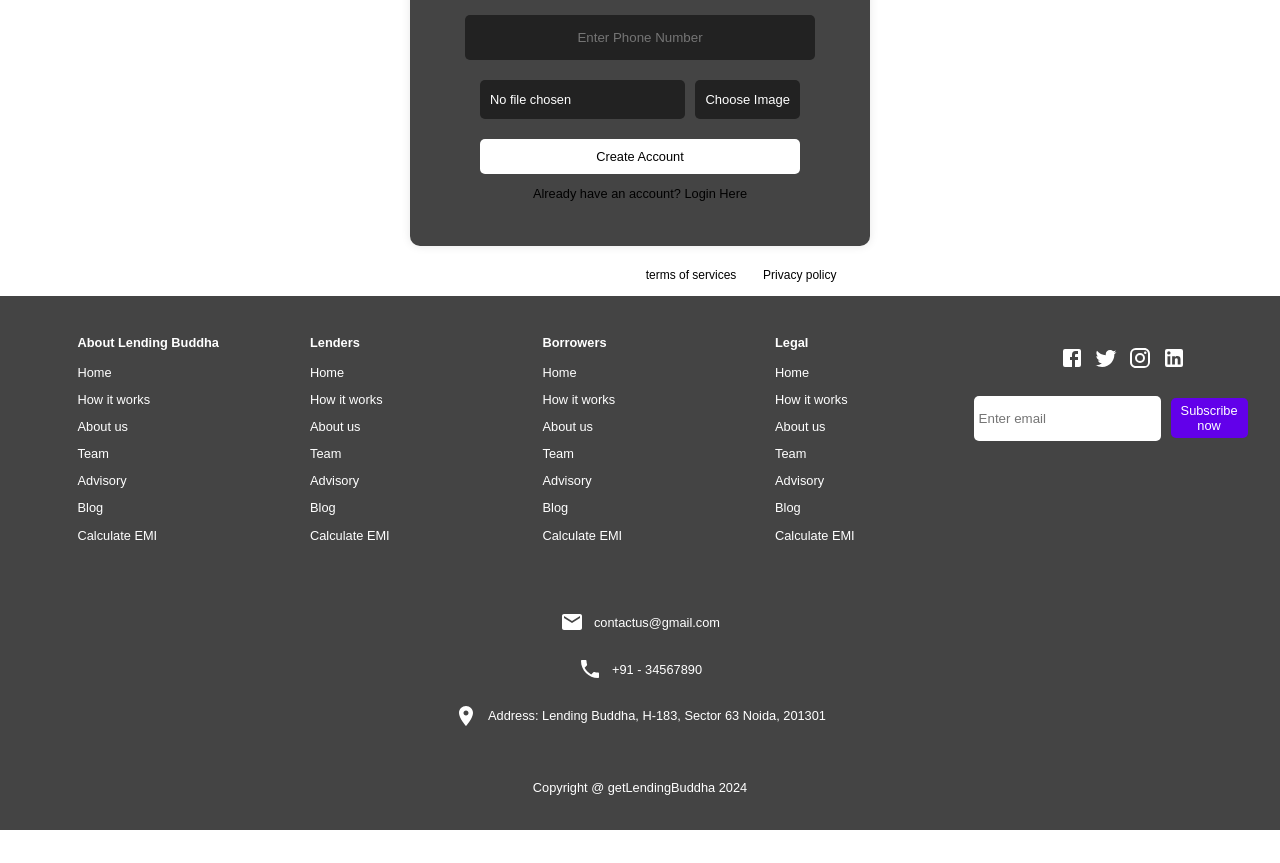
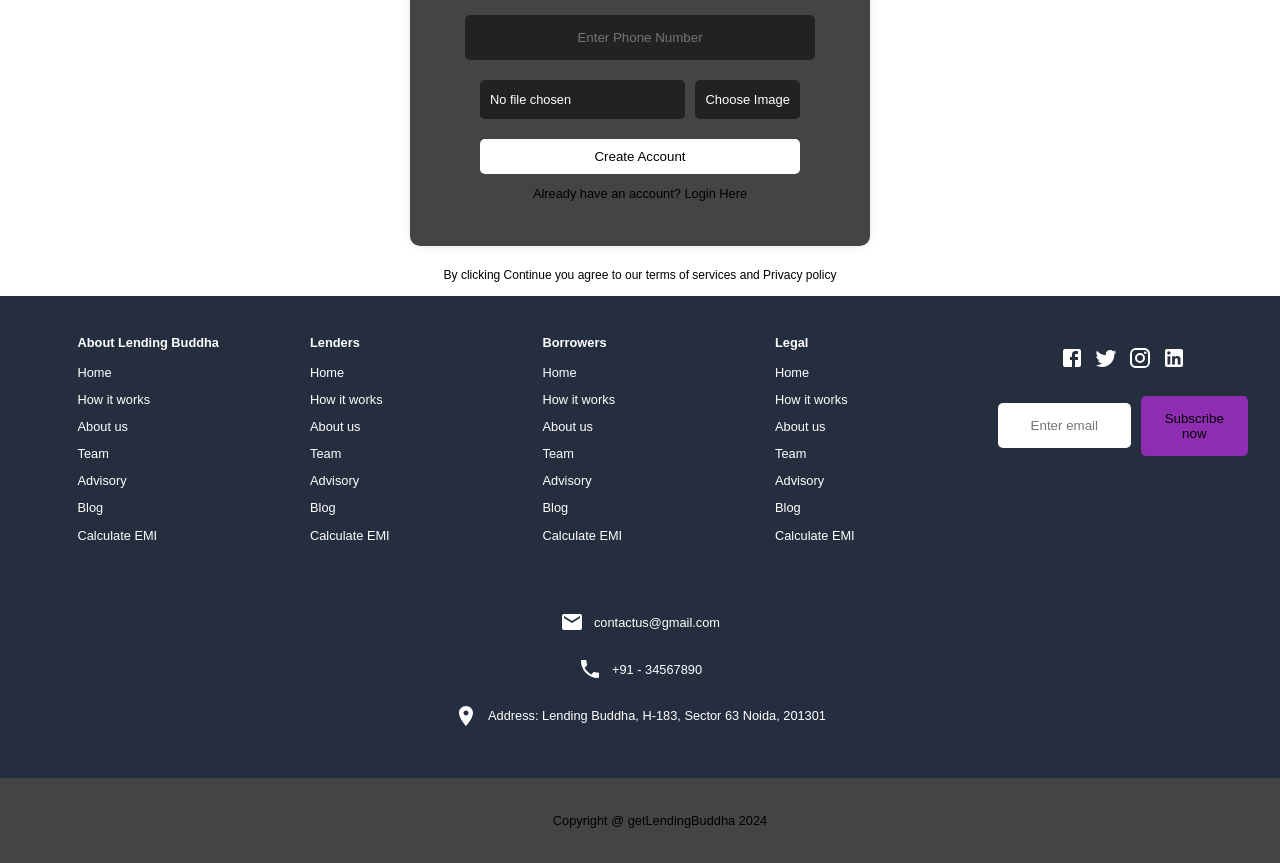
Before and after one commit to LendingBuddha/LendingBuddhaFrontend, a React (Vite) app: page /signup in a window 1280 px wide. Shown: the part 640-1503 px from the top of the page. Before the commit the page ends 1470 px from the top, so only its background shows below. Built offline with nearby package versions, Linux system fonts and the light colour scheme.

Commit message:
STYLE: footer changes

```diff
--- a/src/App.css
+++ b/src/App.css
@@ -10,5 +10,5 @@
   --text-color: #000000;
   --button-color: #8e2cb2;
   --accent-color: #bbbbbb;
-
+  font-family: 'Lucida Sans', 'Lucida Sans Regular', 'Lucida Grande', 'Lucida Sans Unicode', Geneva, Verdana, sans-serif;
 }
--- a/src/components/footer/Footer.jsx
+++ b/src/components/footer/Footer.jsx
@@ -4,6 +4,7 @@ import './footer.css';
 
 const Footer = () => {
     return (
+        <>
         <footer className="footer">
             <div className="footer-container">
                 <div className="footer-sections">
@@ -74,10 +75,12 @@ const Footer = () => {
                     <p><Room /> Address: Lending Buddha, H-183, Sector 63 Noida, 201301</p>
                 </div>
             </div>
-            <div className="footer-bottom">
+
+        </footer>
+        <div className="footer-bottom">
                 <p>Copyright @ getLendingBuddha 2024</p>
             </div>
-        </footer>
+            </>
     );
 };
 
--- a/src/components/footer/footer.css
+++ b/src/components/footer/footer.css
@@ -1,5 +1,5 @@
 .footer {
-    background-color: var(--third-color);
+    background-color: var(--footer-color);
     color: #fff;
     padding: 20px;
     font-family: Arial, sans-serif;
@@ -90,16 +90,18 @@
   }
 
   .subscribe-form input {
+    text-align: center;
     padding: 5px;
     border-radius: 5px;
     border: none;
     height: 35px;
+    width: 50%;
   }
 
   .subscribe-form button {
-    padding: 5px 10px;
-    background-color: #6200ea;
-    color: #fff;
+    padding: 15px 10px;
+    background-color: var(--button-color);
+    color: --primary-color;
     border: none;
     border-radius: 5px;
     margin-left: 10px;
@@ -107,9 +109,10 @@
   }
 
   .footer-bottom {
+    background-color: var(--third-color);
     text-align: center;
-    margin-top: 20px;
-    width: 100%;
+    width: 100vw;
+    padding: 20px;
   }
 
   /* Media Queries */
--- a/src/components/navbar/Navbar.jsx
+++ b/src/components/navbar/Navbar.jsx
@@ -3,7 +3,6 @@ import { Link } from 'react-router-dom';
 import { useState } from 'react';
 import MenuIcon from '@mui/icons-material/Menu';
 import CloseIcon from '@mui/icons-material/Close';
-import './navbar.css';
 
 const Navbar = () => {
     const [menuOpen, setMenuOpen] = useState(false);
--- a/src/components/navbar/navbar.css
+++ /dev/null
@@ -1,117 +0,0 @@
-body, html {
-  min-width: 320px;
-  min-height: 100vh;
-  overflow-x: hidden;
-  overflow-y: auto;
-}
-
-body {
-  margin: 0;
-  place-items: center;
-  min-width: 320px;
-  min-height: 100vh;
-  background-color: var(--primary-color);
-  font-family: Inter, system-ui, Avenir, Helvetica, Arial, sans-serif;
-  line-height: 1.5;
-  font-weight: 400;
-  color: rgba(255, 255, 255, 0.87);
-  font-synthesis: none;
-  text-rendering: optimizeLegibility;
-  -webkit-font-smoothing: antialiased;
-  -moz-osx-font-smoothing: grayscale;
-}
-
-h1 {
-  font-size: 3.2em;
-  line-height: 1.1;
-}
-
-button {
-  border-radius: 8px;
-  border: 1px solid transparent;
-  padding: 0.6em 1.2em;
-  font-size: 1em;
-  font-weight: 500;
-  font-family: inherit;
-  cursor: pointer;
-  transition: border-color 0.25s;
-}
-button:hover {
-  border-color: var(--secondary-color);
-}
-button:focus,
-button:focus-visible {
-  outline: 4px auto -webkit-focus-ring-color;
-}
-
-.navbar {
-  display: flex;
-  justify-content: space-between;
-  align-items: center;
-  background-color: var(--primary-color);
-  padding: 1rem;
-  color: var(--text-color);
-  position: sticky;
-  top: 0;
-  z-index: 1000;
-  border-color: var(--accent-color);
-}
-
-.navbar-logo {
-  font-size: 1.5rem;
-}
-
-.navbar-links {
-  list-style: none;
-  display: flex;
-  margin: 0;
-  padding: 0;
-}
-
-.navbar-links li {
-  margin: 0 1rem;
-}
-
-.navbar-links a, .dropbtn {
-  color: var(--text-color);
-  text-decoration: none;
-  font-size: 1rem;
-  background: none;
-  border: none;
-  cursor: pointer;
-}
-
-/* Responsive Styles */
-.menu-icon {
-  display: none;
-  color: #fff;
-  cursor: pointer;
-}
-
-@media (max-width: 768px) {
-  .navbar-links {
-      flex-direction: column;
-      align-items: center;
-      position: absolute;
-      top: 80px;
-      right: 0;
-      width: 100%;
-      height: calc(100vh - 80px);
-      background-color: var(--primary-color);
-      justify-content: space-around;
-      transform: translateX(100%);
-      transition: transform 0.3s ease-in-out;
-  }
-
-  .navbar-links.active {
-      transform: translateX(0);
-  }
-
-  .navbar-links li {
-      margin: 0.5rem 0;
-  }
-
-  .menu-icon {
-      display: block;
-  }
-}
--- a/src/pages/home/home.css
+++ b/src/pages/home/home.css
@@ -71,15 +71,17 @@
     display: flex;
     padding-top: 2rem;
 
+
 }
 
 .btns .btn {
     margin: 1rem;
+    border-radius: 2px;
     background-color: var(--button-color);
     padding: 10px;
     min-width: 100px;
     max-width: 300px;
-    width: 80%;
+    width: 90%;
 }
 
 
--- a/src/styles/index.css
+++ b/src/styles/index.css
@@ -6,6 +6,7 @@
   --text-color: #000000;
   --button-color: #8e2cb2;
   --accent-color: #bbbbbb;
+  --footer-color: #252e3f;
 }
 
 body, html {
@@ -36,8 +37,84 @@ h1 {
   font-size: 2.2em;
   line-height: 1.1;
 }
+
 button:focus,
 button:focus-visible {
   outline: 4px auto -webkit-focus-ring-color;
 }
+
+/* navar css */
+
+.navbar {
+  display: flex;
+  justify-content: space-between;
+  align-items: center;
+  background-color: var(--primary-color);
+  padding: 1rem;
+  color: var(--text-color);
+  position: sticky;
+  top: 0;
+  z-index: 1000;
+  border-color: var(--accent-color);
 }
+
+.navbar-logo {
+  font-size: 1.5rem;
+}
+
+.navbar-links {
+  list-style: none;
+  display: flex;
+  margin: 0;
+  padding: 0;
+}
+
+.navbar-links li {
+  margin: 0 1rem;
+}
+
+.navbar-links a, .dropbtn {
+  color: var(--text-color);
+  text-decoration: none;
+  font-size: 1rem;
+  background: none;
+  border: none;
+  cursor: pointer;
+}
+
+/* Responsive Styles */
+.menu-icon {
+  display: none;
+  color: #fff;
+  cursor: pointer;
+}
+
+@media (max-width: 768px) {
+  .navbar-links {
+      flex-direction: column;
+      align-items: center;
+      position: absolute;
+      top: 80px;
+      right: 0;
+      width: 100%;
+      height: calc(100vh - 80px);
+      background-color: var(--primary-color);
+      justify-content: space-around;
+      transform: translateX(100%);
+      transition: transform 0.3s ease-in-out;
+  }
+
+  .navbar-links.active {
+      transform: translateX(0);
+  }
+
+  .navbar-links li {
+      margin: 0.5rem 0;
+  }
+
+  .menu-icon {
+      display: block;
+  }
+
+}
+}
```
